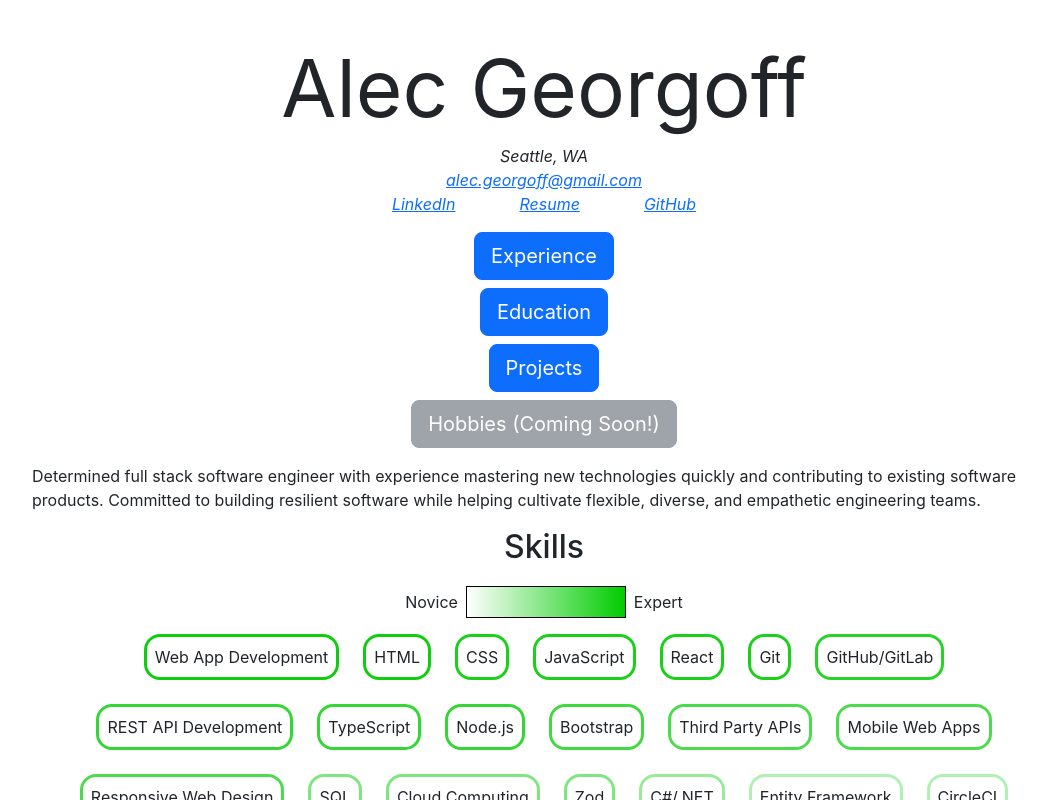
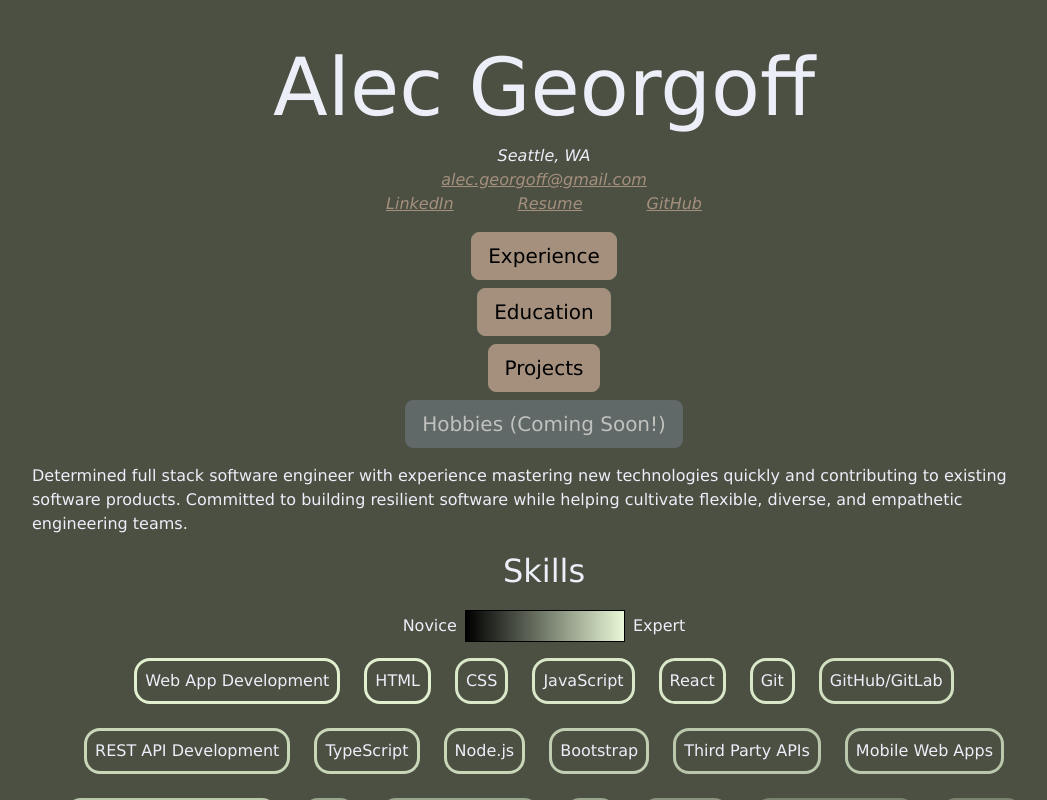
Before and after one commit to alec-georgoff/portfolio, a React (Create React App) app: page / in a window 1280 px wide. Shown: the top 800 px of the page, without its empty margins (96-1143 px from the left). Built offline with nearby package versions, Linux system fonts and the light colour scheme.

Commit message:
Style updates.

```diff
--- a/src/constants.ts
+++ b/src/constants.ts
@@ -35,7 +35,7 @@ export const skills: Skill[] = [
 ];
 
 export const skillCardColor = (strength: number) =>
-    `solid 3px hsla(120, 100%, 40%, ${strength})`;
+    `solid 3px hsl(88, 73%, 91%, ${strength})`;
 
 // EXPERIENCE
 interface JobDetails {
--- a/src/styles/Components.scss
+++ b/src/styles/Components.scss
@@ -61,6 +61,7 @@
     margin: 1rem;
     width: 25rem;
     max-width: 90vw;
+    background-color: white;
 }
 
 .card-subtitle {
--- a/src/styles/General.scss
+++ b/src/styles/General.scss
@@ -1,9 +1,14 @@
+$body-bg: #4b5043;
+$primary: #a5907e;
+
 @import '~bootstrap/scss/bootstrap';
 
 div {
     display: flex;
     flex-direction: column;
     align-items: center;
+    color: #eceef8;
+    font-family: Verdana, Geneva, Tahoma, sans-serif;
 }
 
 .page-title {
--- a/src/styles/HomePage.scss
+++ b/src/styles/HomePage.scss
@@ -48,11 +48,7 @@ h2 {
     div {
         width: 10rem;
         height: 2rem;
-        background: linear-gradient(
-            90deg,
-            hsla(120, 100%, 40%, 0) 0%,
-            hsla(120, 100%, 40%, 1) 100%
-        );
+        background: linear-gradient(90deg, black 0%, hsl(88, 73%, 91%) 100%);
         border: 1px solid black;
     }
 }
```
